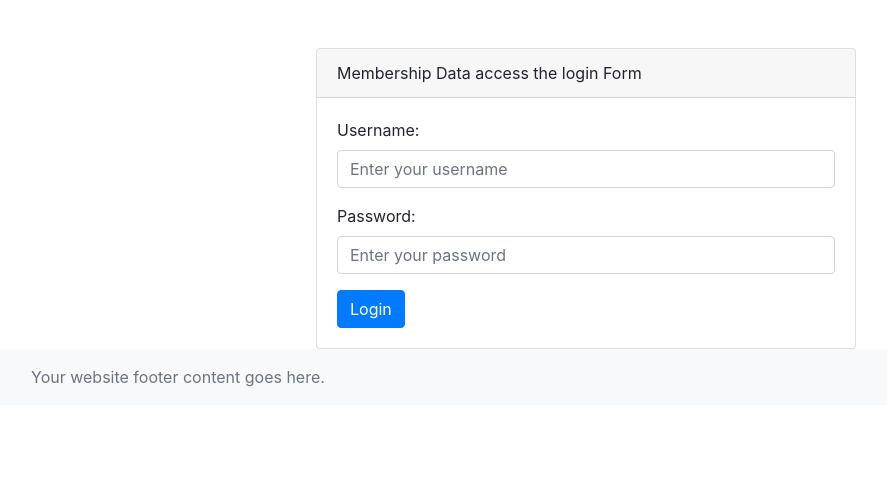
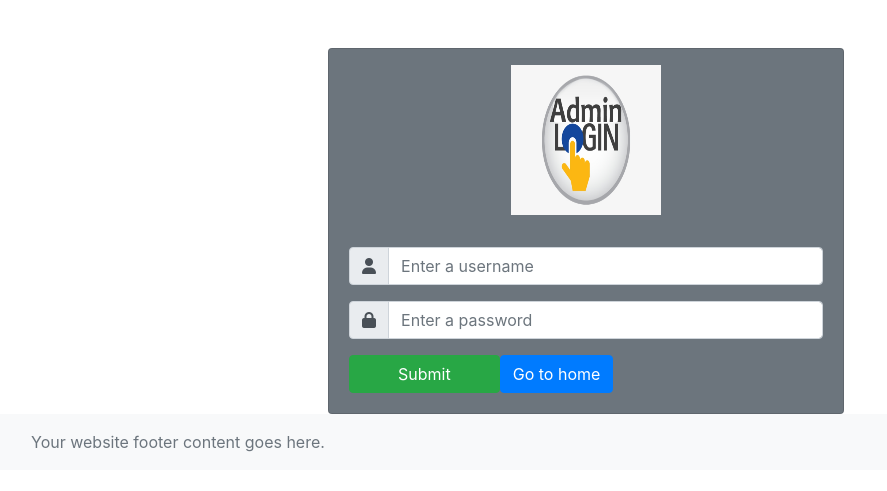
Before and after one commit to Abhi-AD/Customer_Relationalship_Management, a Django app: page /login/ in a window 1280 px wide. Shown: the part 56-547 px from the top of the page, without its empty margins (54-941 px from the left). Run offline with Django 5.2, Linux system fonts and the light colour scheme; some libraries are stand-ins or nearby versions.

Commit message:
feat:insert the data"

```diff
--- a/Customer_relatioship_Management/settings.py
+++ b/Customer_relatioship_Management/settings.py
@@ -131,3 +131,9 @@ DEFAULT_AUTO_FIELD = 'django.db.models.BigAutoField'
 # # #  posts image slow
 MEDIA_URL = "/media/"
 MEDIA_ROOT = BASE_DIR / "media"
+
+
+# login logout
+
+LOGIN_REDIRECT_URL = "/admin"
+LOGOUT_REDIRECT_URL = "/"
--- a/Customer_relatioship_Management/urls.py
+++ b/Customer_relatioship_Management/urls.py
@@ -18,11 +18,15 @@ from django.contrib import admin
 from django.urls import path,include
 from django.conf import settings
 from django.conf.urls.static import static
+from django.contrib.auth.views import LoginView,LogoutView
+
 
 
 urlpatterns = [
     path('admin/', admin.site.urls),
     path('', include('cms_app.urls')),
+    path('login/', LoginView.as_view(), name="login"),
+    path('logout', LogoutView.as_view(), name="logout"),
 ]
 
 
--- a/cms_app/urls.py
+++ b/cms_app/urls.py
@@ -18,8 +18,6 @@ urlpatterns = [
     path("", views.HomeView.as_view(), name="home"),
     path("plan/", views.Plan.as_view(), name="plan"),
     path("signin/", views.SignInView.as_view(), name="signin"),
-    path("login/", views.LogInView.as_view(), name = "login"),
-    path("", views.LogOutView.as_view(), name = "logout"),
     path("subscription/", SubscriptionDetailView.as_view(), name="subscription_detail"),
     path("contact/", ContactView.as_view(), name="contact"),
     path("attendance/", AttendanceListView.as_view(), name="attendance"),
--- a/cms_app/views.py
+++ b/cms_app/views.py
@@ -1,16 +1,15 @@
 from django.shortcuts import render, redirect, get_object_or_404
 from django.views.generic import TemplateView, View, ListView, CreateView
-from django.http import HttpResponseRedirect
-from django.urls import reverse
+from django.http import HttpResponseRedirect,JsonResponse
+from django.urls import reverse,reverse_lazy
+from django.contrib.auth import authenticate, login
 from django.contrib.auth.mixins import LoginRequiredMixin
 from django.contrib.auth.views import LogoutView, LoginView
 from django.views import View
 from django.contrib import messages
-from django.urls import reverse_lazy
 
 from django.db.models import Count
 from django.utils import timezone
-from django.http import JsonResponse
 
 from cms_app.models import *
 from cms_app.forms import (
@@ -28,35 +27,79 @@ class SubscriptionDetailView(TemplateView):
     template_name = "plan.html"
 
 
-class ContactView(View):
-    template_name = "contact.html"
-
-    def get(self, request):
-        return render(request, self.template_name)
-
-    def post(self, request):
-        form = ContactForm(request.POST)
-        if form.is_valid():
-            form.save()
-            messages.success(
-                request, "Successfully submitted your query. We will contact you soon "
-            )
-            return redirect("contact")
-        else:
-            messages.error(request, "Cannot submit your data. ")
-            return render(
-                request,
-                self.template_name,
-                {"form": form},
-            )
-
-
 class HomeView(TemplateView):
     template_name = "index.html"
 
 
+class SignInView(TemplateView):
+    template_name = "sign_in.html"
 
-class AddMemberView(View):
+
+
+
+# class LogInView(View):
+#     template_name = "log_in.html"
+
+#     def get(self, request):
+#         return render(request, self.template_name)
+
+#     def post(self, request):
+#         error = ""
+#         username = request.POST.get("username")
+#         password = request.POST.get("password")
+
+#         user = authenticate(request, username=username, password=password)
+
+#         if user is not None and user.is_staff:
+#             login(request, user)
+#             error = "no"
+#         else:
+#             error = "yes"
+
+#         return render(request, self.template_name, {"error": error})
+
+
+
+
+# list view
+class Plan(ListView):
+    model = Plan_Subscription
+    template_name = "plan.html"
+    context_object_name = "plans"
+
+class AttendanceListView(ListView):
+    model = Attendance
+    template_name = "attendance_list.html"
+    context_object_name = "attendance_list"
+
+    def get_queryset(self):
+        return Attendance.objects.all()
+
+class CashTransactionListView(ListView):
+    model = CashTransaction
+    template_name = "cashtransaction_list.html"
+
+    def get_queryser(self):
+        return CashTransaction.objects.all()
+
+class InventoryListView(ListView):
+    model = Inventory
+    template_name = "inventory_list.html"
+
+    def get_queryset(self):
+        return Inventory.objects.all()
+
+class InventoryBalanceListView(ListView):
+    model = InventoryBalance
+    template_name = "inventorybalance_list.html"
+
+    def get_queryset(self):
+        return InventoryBalance.objects.all()
+
+
+# create view
+
+class AddMemberView(CreateView):
     template_name = 'add_member.html'
     form_class = RegistrationForm
 
@@ -80,123 +123,78 @@ class AddMemberView(View):
                 {"form": form},
             )
 
+class ContactView(CreateView):
+    template_name = "contact.html"
 
+    def get(self, request):
+        return render(request, self.template_name)
 
-
-
-
-
-
-
-
-
-
-
-
-
-
-
-
-
-
-class Plan(ListView):
-    model = Plan_Subscription
-    template_name = "plan.html"
-    context_object_name = "plans"
-
-
-class LogInView(TemplateView):
-    template_name = "log_in.html"
-
-
-class LogOutView(TemplateView):
-    template_name = "index.html"
-
-
-class SignInView(TemplateView):
-    template_name = "sign_in.html"
-
-
-class AttendanceListView(ListView):
-    model = Attendance
-    template_name = "attendance_list.html"
-    context_object_name = "attendance_list"
-
-    def get_queryset(self):
-        return Attendance.objects.all()
-
-
-class CashTransactionListView(ListView):
-    model = CashTransaction
-    template_name = "cashtransaction_list.html"
-
-    def get_queryser(self):
-        return CashTransaction.objects.all()
-
-
-class InventoryListView(ListView):
-    model = Inventory
-    template_name = "inventory_list.html"
-
-    def get_queryset(self):
-        return Inventory.objects.all()
-
-
-class InventoryBalanceListView(ListView):
-    model = InventoryBalance
-    template_name = "inventorybalance_list.html"
-
-    def get_queryset(self):
-        return InventoryBalance.objects.all()
-
-
-# class CashTransactionCreateView(View):
-#     template_name = "cashtransaction_form.html"
-
-#     def get(self, request):
-#         return render(request, self.template_name)
-
-#     def post(self, request):
-#         form = CashTransactionForm(request.POST)
-#         if form.is_valid():
-#             form.save()
-#             messages.success(
-#                 request, "Successfully submitted your query. We will transactions you soon "
-#             )
-#             return redirect("cashtransaction_form")
-#         else:
-#             messages.error(request, "Cannot transactions error. ")
-#             return render(
-#                 request,
-#                 self.template_name,
-#                 {"form": form},
-#             )
-
+    def post(self, request):
+        form = ContactForm(request.POST)
+        if form.is_valid():
+            form.save()
+            messages.success(
+                request, "Successfully submitted your query. We will contact you soon "
+            )
+            return redirect("contact")
+        else:
+            messages.error(request, "Cannot submit your data. ")
+            return render(
+                request,
+                self.template_name,
+                {"form": form},
+            )
 
 class CashTransactionCreateView(CreateView):
-    model = CashTransaction
+    template_name = 'cashtransaction_form.html'
     form_class = CashTransactionForm
-    template_name = "cashtransaction_form.html"  # Specify the template you want to use
-    success_url = reverse_lazy(
-        "success_url_name"
-    )  # Specify the success URL after the form is submitted
 
-    def form_valid(self, form):
-        # You can customize the behavior after the form is successfully validated and saved.
-        # For example, you can add additional logic or set additional fields before saving.
-        return super().form_valid(form)
+    def get(self, request):
+        form = self.form_class()
+        return render(request, self.template_name, {'form': form})
 
+    def post(self, request):
+        form = self.form_class(request.POST, request.FILES)
+        if form.is_valid():
+            form.save()
+            messages.success(
+                request, "Successfully submitted your query. We will transaction you soon "
+            )
+            return redirect("cashtransaction_form")
+        else:
+            messages.error(request, "Cannot submit your data. ")
+            return render(
+                request,
+                self.template_name,
+                {"form": form},
+            )
 
 class InventoryCreateView(CreateView):
-    model = Inventory
+    template_name = 'inventory_form.html'
     form_class = InventoryForm
-    template_name = "inventory_form.html"
-    success_url = "/success/"  # Redirect to success page after form submission
 
+    def get(self, request):
+        form = self.form_class()
+        return render(request, self.template_name, {'form': form})
 
+    def post(self, request):
+        form = self.form_class(request.POST, request.FILES)
+        if form.is_valid():
+            form.save()
+            messages.success(
+                request, "Successfully submitted your query. We will transaction you soon "
+            )
+            return redirect("inventory_create")
+        else:
+            messages.error(request, "Cannot submit your data. ")
+            return render(
+                request,
+                self.template_name,
+                {"form": form},
+            )
 
-class InventoryBalanceCreateView(View):
-    template_name = 'inventorybalance_form.html'
+class InventoryBalanceCreateView(CreateView):
+    template_name = 'inventory_form.html'
     form_class = InventoryBalanceForm
 
     def get(self, request):
@@ -208,9 +206,9 @@ class InventoryBalanceCreateView(View):
         if form.is_valid():
             form.save()
             messages.success(
-                request, "Successfully submitted your query. We will add you soon "
+                request, "Successfully submitted your query. We will transaction you soon "
             )
-            return redirect("add_member")
+            return redirect("inventory_balance_create")
         else:
             messages.error(request, "Cannot submit your data. ")
             return render(
--- a/template/add_member.html
+++ b/template/add_member.html
@@ -21,7 +21,7 @@
           {% csrf_token %}
           <h2>Membership Management Form</h2>
           {{ form.as_p }}
-          <button type="submit">Submit</button>
+          <button type="submit" class="btn btn-success">Submit</button>
 
      </form>
 </div>
--- a/template/attendance_list.html
+++ b/template/attendance_list.html
@@ -25,7 +25,7 @@
                     <td><input type="checkbox">{{ attendance.is_present }}</td>
                     <td>{{ attendance.attendance_count }}</td>
                     <td><img src="{{attendance.images.url}}"
-                              alt="Image 1" class="img-thumbnail" style="max-width: 60px;"></td>
+                              alt="{{ attendance.user }}" class="img-thumbnail" style="max-width: 60px;"></td>
                </tr>
                {% endfor %}
                <!-- Add more rows as needed -->
--- a/template/base.html
+++ b/template/base.html
@@ -1,12 +1,16 @@
 {% load static %}
 <!doctype html>
 <html lang="en">
+
 <head>
   <meta charset="utf-8">
   <meta name="viewport" content="width=device-width, initial-scale=1, shrink-to-fit=no">
   <link rel="stylesheet" href="{% static 'css/styles.css' %}">
+  <link rel="stylesheet" href="https://cdnjs.cloudflare.com/ajax/libs/font-awesome/6.0.0/css/all.min.css" integrity="sha512-....." crossorigin="anonymous" referrerpolicy="no-referrer" />
+
   <title>CMS</title>
 </head>
+
 <body>
   {% include "header.html" %}
 
@@ -21,4 +25,5 @@
   <script src="{% static 'js/popper.min.js' %}"></script>
   <script src="{% static 'js/bootstrap.min.js' %}"></script>
 </body>
+
 </html>
--- a/template/inventory_form.html
+++ b/template/inventory_form.html
@@ -23,7 +23,7 @@
                     {% csrf_token %}
                     <h2>Inventory Management Form</h2>
                     {{ form.as_p }}
-                    <button type="submit">Submit</button>
+                    <button type="submit" class="btn btn-success">Submit</button>
 
                </form>
           </div>
--- a/template/log_in.html
+++ /dev/null
@@ -1,30 +0,0 @@
-{% extends "base.html" %}
-{% load static %}
-{% block content %}
-
-  <!-- log in form -->
-  <div class="container mt-5">
-     <div class="row justify-content-center">
-       <div class="col-md-6">
-         <div class="card">
-           <div class="card-header">
-             Membership Data access the login Form
-           </div>
-           <div class="card-body">
-             <form>
-               <div class="form-group">
-                 <label for="username">Username:</label>
-                 <input type="text" class="form-control" id="username" placeholder="Enter your username">
-               </div>
-               <div class="form-group">
-                 <label for="password">Password:</label>
-                 <input type="password" class="form-control" id="password" placeholder="Enter your password">
-               </div>
-               <button type="submit" class="btn btn-primary">Login</button>
-             </form>
-           </div>
-         </div>
-       </div>
-     </div>
-   </div>
-{% endblock content %}
--- a/template/plan.html
+++ b/template/plan.html
@@ -11,11 +11,11 @@
                     <div class="card-header">
                          <h5 class="card-title">{{ plan.name }}</h5>
                     </div>
-                    <img src="{{ plan.images.url }}" alt="{{ plan.name }}" class="img-fluid">
+                    <img src="{{ plan.images.url }}" alt="{{ plan.name }}" class="img-fluid"   >
                     <div class="card-body">
                          <h6 class="card-subtitle mb-2 text-muted">Price: {{ plan.price }}</h6>
                          <p class="card-text">{{plan.message | truncatechars:50}}</p>
-                         <a href="#" class="btn btn-primary">Subscribe</a>
+                         <a href="{% url 'cashtransaction_form' %}" class="btn btn-primary">Subscribe</a>
                     </div>
                </div>
           </div>
--- /dev/null
+++ b/template/registration/login.html
@@ -0,0 +1,40 @@
+{% extends "base.html" %}
+{% load static %}
+{% block content %}
+<!-- sign in form -->
+
+<div class="row">
+  <div class="col-lg-5 m-auto">
+    <div class="card mt-5 bg-secondary ">
+      <div class="card-title text-center mt-3">
+        <img src="{% static 'img/admin_login.png' %}" alt="" width="150" height="150">
+      </div>
+      <div class="card-body">
+        <form method="post" action="{% url 'login' %}">
+          {% csrf_token %}
+          <div class="input-group mb-3">
+            <div class="input-group-prepend">
+              <span class="input-group-text">
+                <i class="fa fa-user fa-1x"></i>
+              </span>
+            </div>
+            <input type="text" name="username" class="form-control py-3" placeholder="Enter a username">
+          </div>
+          <div class="input-group mb-3">
+            <div class="input-group-prepend">
+              <span class="input-group-text">
+                <i class="fa fa-lock fa-1x"></i>
+              </span>
+            </div>
+            <input type="password" name="password" class="form-control py-3" placeholder="Enter a password">
+          </div>
+          <input type="submit" name="Login" class="btn btn-success px-5">
+          <a href="{% url 'home' %}" class=" btn btn-primary  mb-2 position-absolute top-5 end-0">Go to home</a>
+        </form>
+      </div>
+    </div>
+  </div>
+</div>
+
+
+{% endblock content %}
```
Also changed, not shown: template/cashtransaction_form.html (+18 -14 lines), template/contact.html (+16 -13 lines), template/inventorybalance_form.html (+14 -0 lines), template/inventorybalance_list.html (+7 -7 lines), db.sqlite3, media/Inventory_balance/2023/12/15/IMG_20220917_184612.JPG (added), static/img/admin_login.png (added). Lines whose indentation alone changed are shown as unchanged.
